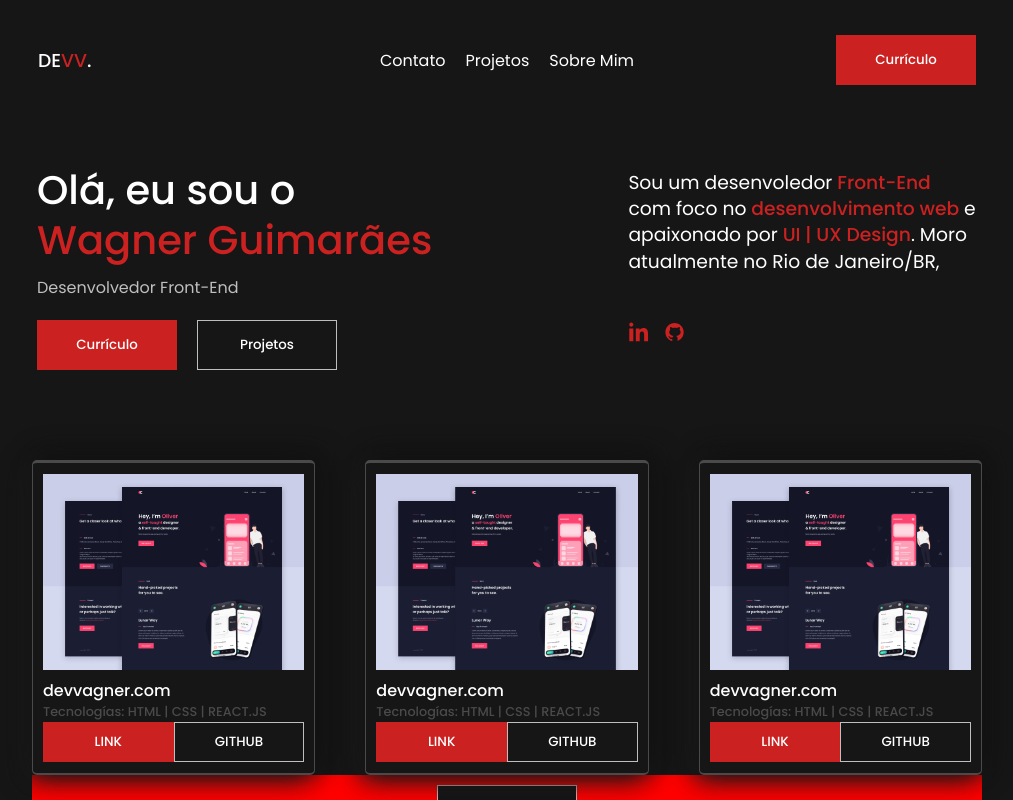
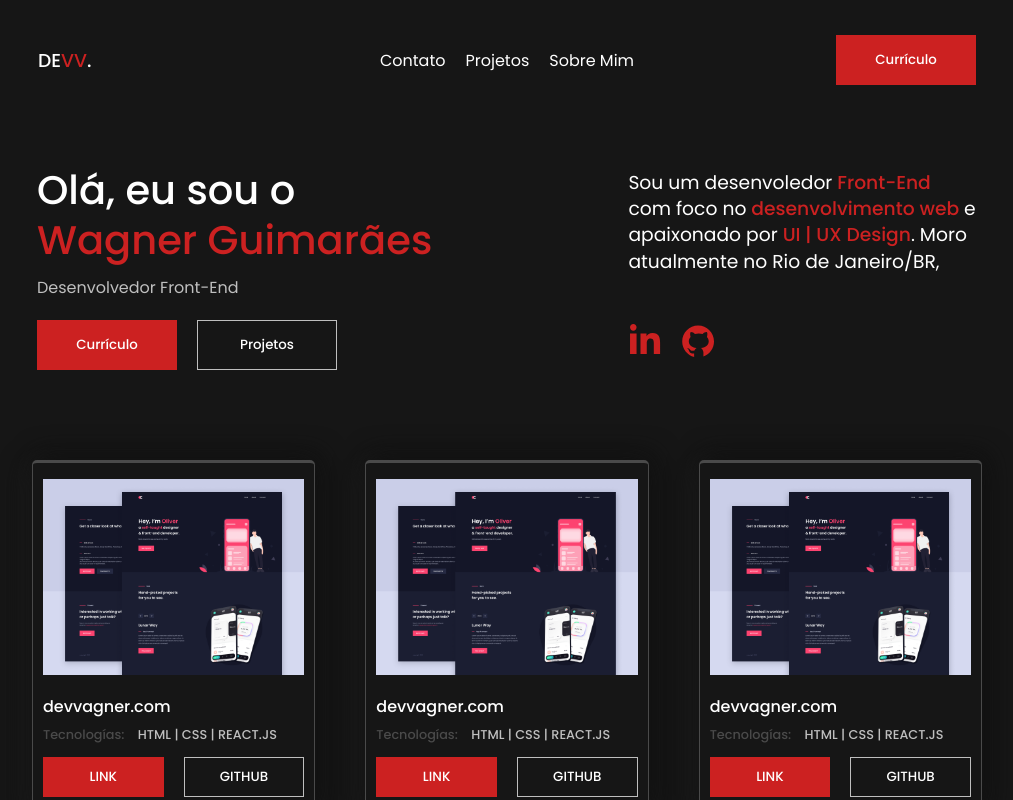
Before and after one commit to devvagnerBR/portifolio, a React (Create React App) app in the folder devvagner.com/: page / in a window 1280 px wide. Shown: the top 800 px of the page, without its empty margins (133-1146 px from the left). Built offline with nearby package versions, Linux system fonts and the light colour scheme.

Commit message:
hover header and buttons

```diff
--- a/devvagner.com/src/Components/Header/Header.module.css
+++ b/devvagner.com/src/Components/Header/Header.module.css
@@ -17,10 +17,17 @@
 	justify-content: center;
 	gap: 20px;
 }
+
+.header__links a:hover {
+	border-bottom: 2px solid white;
+	color: var(--text-light);
+	padding-bottom: 4px;
+}
 .header__links a {
 	display: flex;
 	font-weight: 400;
 	font-size: 1rem;
+
 	color: var(--text-white);
 }
 
--- a/devvagner.com/src/Components/Project Card/ProjectCard.jsx
+++ b/devvagner.com/src/Components/Project Card/ProjectCard.jsx
@@ -6,13 +6,16 @@ import Button from '../Button/Button'
 
 const ProjectCard = () => {
     return (
-        <div className={styles.project_card__container}>
+        <div className={`${styles.project_card__container} ${styles.container__}`}>
             <div className={styles.project_card__img}>
                 <img src={PROONE} alt="" />
             </div>
 
-            <h4>devvagner.com</h4>
-            <p>Tecnologías: HTML | CSS | REACT.JS</p>
+            <section className={styles.project_card__tec_info}>
+                <h4>devvagner.com</h4>
+                <p>Tecnologías: <span> HTML | CSS | REACT.JS </span></p>
+            </section>
+
             <div className={styles.project_card__buttons}>
                 <Button color={`button__view_red`} >LINK</Button>
                 <Button color={`button__view_dark`} >GITHUB</Button>
--- a/devvagner.com/src/Components/Project Card/ProjectCard.module.css
+++ b/devvagner.com/src/Components/Project Card/ProjectCard.module.css
@@ -8,18 +8,30 @@ H - 270px
 	background: var(--text-dark);
 	display: flex;
 	max-width: 290px;
-	max-height: 290px;
-	min-height: 290px;
+	max-height: 350px;
+	min-height: 330px;
 	border: 1px;
 	padding: 10px;
 	border-radius: 5px;
 	flex-direction: column;
-	justify-content: space-evenly;
+	justify-content: space-around;
 	box-shadow: 5px -5px 26px #101010, -5px 5px 26px #1c1c1c;
 	border-left: 1px solid var(--text-grey);
 	border-right: 1px solid var(--text-grey);
 	border-top: 3px solid var(--text-grey);
 	border-bottom: 2px solid var(--text-grey);
+}
+
+.container__ {
+	-webkit-tap-highlight-color: transparent;
+	transform: scale(1);
+	cursor: pointer;
+	transition: transform 250ms cubic-bezier(0.4, 0, 0.2, 1);
+}
+
+.container__:hover {
+	transform: scale(1.05);
+	transition: ease-in-out 0.25s;
 }
 
 .project_card__container h4 {
@@ -42,8 +54,19 @@ H - 270px
 	display: flex;
 	align-items: center;
 	justify-content: center;
+	gap: 20px;
+}
+.project_card__tec_info {
+	display: flex;
+	flex-direction: column;
+	justify-content: space-between;
+	height: 50px;
 }
 
+.project_card__tec_info span {
+	color: var(--text-light);
+	padding-left: 10px;
+}
 @media (max-width: 600px) {
 	.project_card__buttons {
 		flex: 1;
--- a/devvagner.com/src/Pages/HomePage/HomePage.jsx
+++ b/devvagner.com/src/Pages/HomePage/HomePage.jsx
@@ -5,6 +5,7 @@ import styles from './HomePage.module.css'
 import LINKEDIN from '../../Assets/in.svg'
 import GITHUB from '../../Assets//github.svg'
 import ProjectCard from '../../Components/Project Card/ProjectCard'
+
 const HomePage = () => {
     return (
         <div className={styles.homepage__container}>
@@ -34,8 +35,8 @@ const HomePage = () => {
 
 
                         <section className={styles.homepage__aboutme_right_social}>
-                            <img src={LINKEDIN} alt="" />
-                            <img src={GITHUB} alt="" />
+                            <a target="_blank" href="https://www.linkedin.com/in/wagner-guimar%C3%A3es-709b66236/"> <img src={LINKEDIN} alt="" /> </a>
+                            <a target="_blank" href="https://github.com/Wagnerluizsg ">  <img src={GITHUB} alt="" /></a>
                         </section>
                     </div>
                 </section>
--- a/devvagner.com/src/Pages/HomePage/HomePage.module.css
+++ b/devvagner.com/src/Pages/HomePage/HomePage.module.css
@@ -73,7 +73,6 @@
 
 .homepage__aboutme_right_social {
 	gap: 10px;
-	cursor: pointer;
 	padding-top: 45px;
 	display: flex;
 	flex-direction: row;
@@ -81,7 +80,20 @@
 	align-items: flex-start;
 	justify-content: start;
 }
+.homepage__aboutme_right_social img {
+	width: 40px;
+	cursor: pointer;
+}
 
+.homepage__aboutme_right_social a:hover::after {
+	content: "";
+	display: block;
+	align-self: center;
+	width: 37px;
+	height: 2px;
+	background: white;
+	transition: ease-in-out 2.5s;
+}
 /* CARDS */
 .homepage__cards {
 	max-width: 950px;
```
